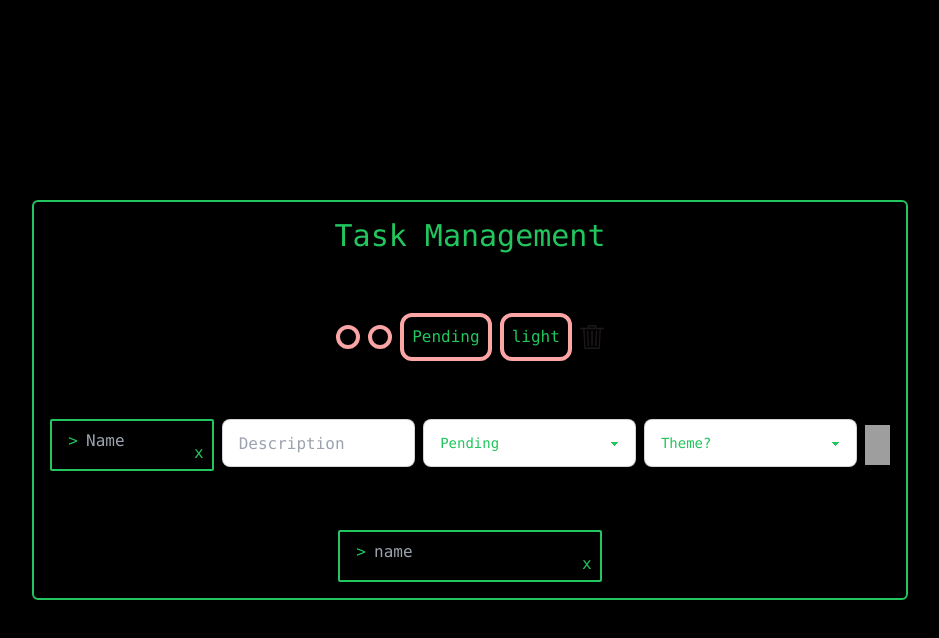
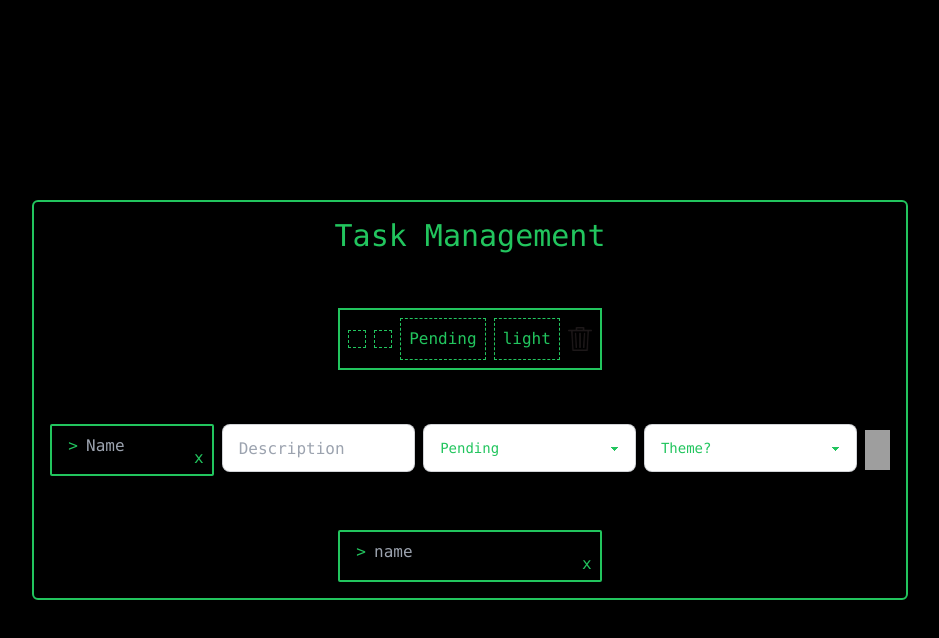
Before and after one commit to fractal-bootcamp/parthagrawal.globalstate, a React (Vite) app: page /management in a window 1280 px wide. Both pictures are taken after a click on the button 1047 px from the left and 429 px from the top of the page. Shown: the top 638 px of the page, without its empty margins (170-1109 px from the left). Built offline with nearby package versions, Linux system fonts and the light colour scheme; grey boxes are pictures that could not be loaded.

Commit message:
fix display

```diff
--- a/src/components/Task.tsx
+++ b/src/components/Task.tsx
@@ -15,7 +15,7 @@ export const Task = (task: TaskType) => {
 
     return (
         <div>
-            <div className="flex flex-row gap-2 items-center justify-center">
+            <div className="flex flex-row gap-2 items-center border-2 border-green-500 justify-center p-2">
                 <TaskElement content={task.name} />
                 <TaskElement content={task.description} />
                 <TaskElement content={task.status} />
@@ -27,5 +27,5 @@ export const Task = (task: TaskType) => {
 }
 
 export const TaskElement = ({ content }: { content: string }) => {
-    return <div className="border-4 border-red-300 rounded-xl p-2">{content}</div>
+    return <div className="border border-dashed border-green-500 p-2">{content}</div>
 }
```
